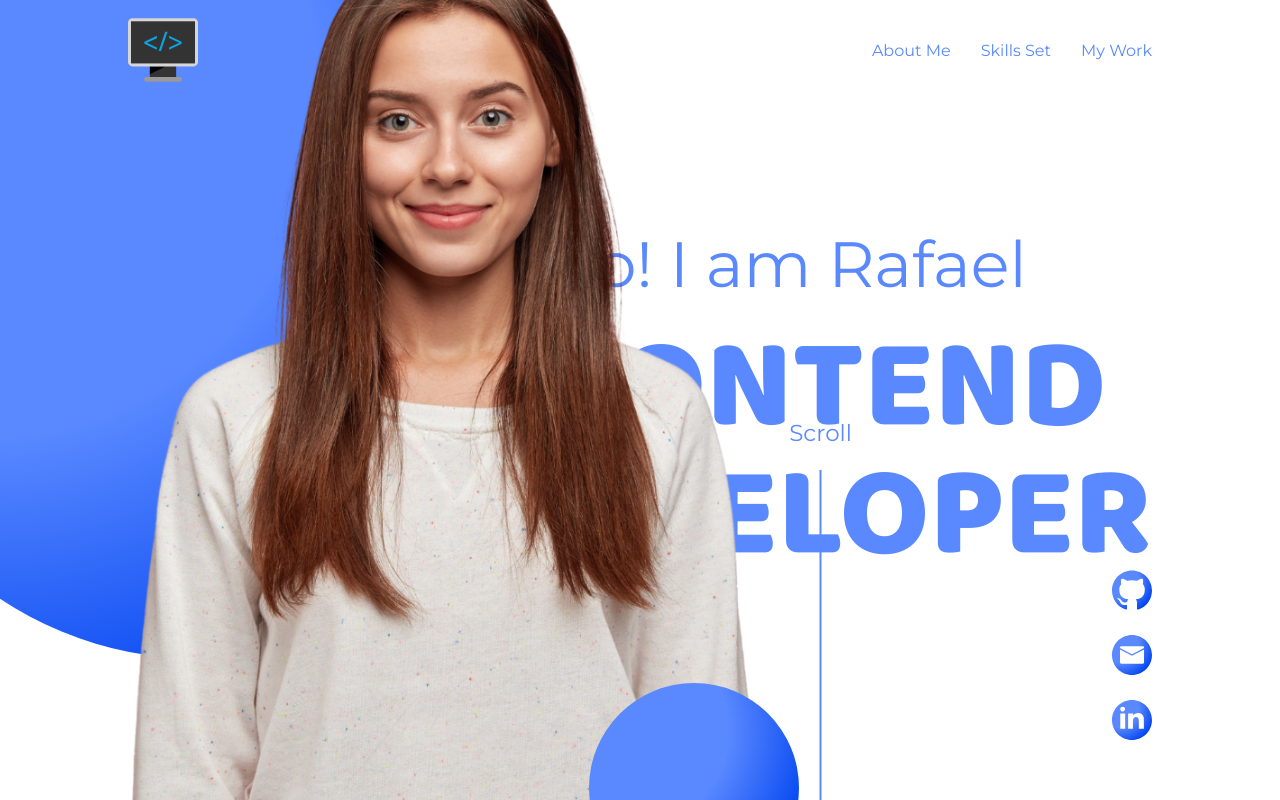
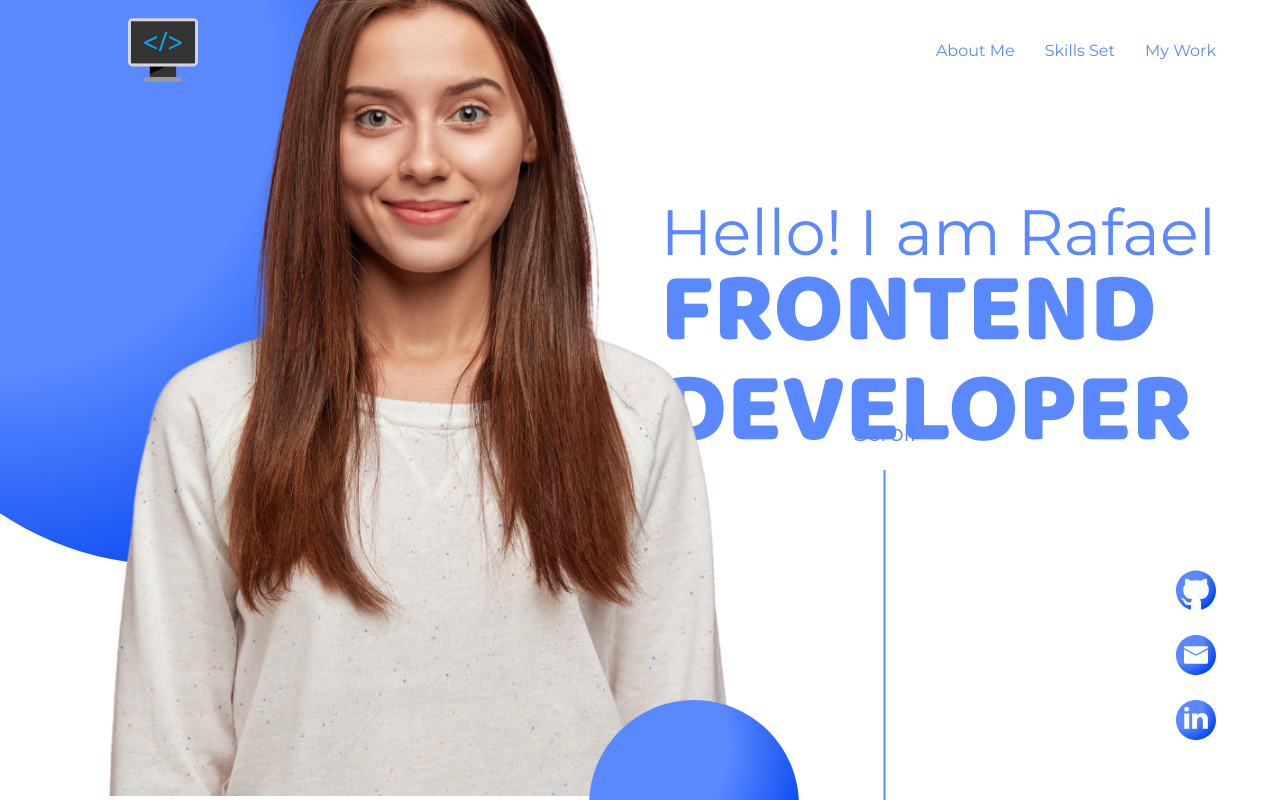
Before and after one commit to Rafael-Go7/Rafael-Go7_Portfolio, an Angular app: page / in a window 1280 px wide. Shown: the top 800 px of the page. Built offline with nearby package versions, Linux system fonts and the light colour scheme.

Commit message:
frontPage-Component responsive Design begun

```diff
--- a/src/app/0_header/header.component.scss
+++ b/src/app/0_header/header.component.scss
@@ -1,7 +1,7 @@
 header {
     height: 100px;
     min-width: 80vw;
-    max-width: 100%;
+    width: 80%;
     margin-left: 10%;
     margin-right: 10%;
 
@@ -38,3 +38,18 @@ header {
     display: flex;
 
 }
+
+@media screen and (min-width: 1200px) and (max-width: 1429px) {
+
+    header{
+        width: 85%;
+        margin-right: 5%;
+    }
+}
+
+@media screen and (min-width: 1200px) and (max-width: 1249px) {
+    header{
+        width: 88%;
+        margin-right: 2%;
+    }
+}
--- a/src/app/1_front-page/front-page.component.html
+++ b/src/app/1_front-page/front-page.component.html
@@ -5,13 +5,12 @@
         <p>Hello! I am Rafael</p>
 
         <div class="headline">
-            FRONTEND DEVELOPER
+            FRONTEND<br> DEVELOPER
         </div>
     </div>
 
     <div class="welcomePhoto">
         <img src="./../assets/img/welcome_photo.svg">
-
     </div>
 
      <div class="rightBottomCorner">
--- a/src/app/1_front-page/front-page.component.scss
+++ b/src/app/1_front-page/front-page.component.scss
@@ -1,14 +1,15 @@
 .frontBoxMajor {
-    height: calc(100vh - 17px);
-    max-height: 100%;
-    // width: 100vw;
+    // height: calc(100vh - 17px);
+    height: 100vh;
+    // max-height: 100%;
+    width: 100vw;
     max-width: 100%;
     margin-right: 10%;
-    background-color: #FFFFFF;
+    background: linear-gradient(179.99deg, #FFFFFF 12.89%, #EAF0FF 91.39%);
     display: flex;
-    justify-content: flex-end;
-    // position: relative;
-    top: 0;
+    // justify-content: flex-end;
+    // top: 0;
+    position: relative;
     z-index: 0;
 
     background-image: url("/assets/img/bubble_blue_big_front.svg");
@@ -17,26 +18,19 @@
     background-position-x: 0px;
     background-position-y: top;
 
-    img {
-        // height:80%;
-        // height:800px;
-        // position: relative;
-        // top: 0;
-        // z-index: 0;
-    }
-
 }
 
 .welcome {
     margin-top: 200px;
-    margin-left: 1000px;
+    // margin-left: 1000px;
     // max-width: 50%;
-    width: 100%;
+    // width: 50%;
     display: flex;
     flex-direction: column;
 
-    // position: absolute;
-    // right: 0;
+    position: absolute;
+    right: 0;
+    padding-right: 10%;
     // padding-left: 50%;
 
     p {
@@ -44,14 +38,12 @@
         font-weight: 400;
         font-style: normal;
         font-size: 64px;
+        line-height: 100%;
         color: #5988FF;
         margin: 0;
     }
 
     // .headline {
-    //     width: 100%;
-    //     display: flex;
-    //     justify-content: flex-end;
     // }
 
     font-family: 'Baloo Bhai Regular';
@@ -63,19 +55,24 @@
 }
 
 .welcomePhoto {
-    display: flex;
     position: absolute;
     bottom: 0;
-    left: 0;
     z-index: 3;
+    margin-left: 8%;
+    // height: 70%;
 
+    .img {
+        // position: relative;
+        // object-fit: contain;
 
-    img {
-        height: 70%;
+        // height: 100%;
+        // height: 100%;
+        // min-height: 70%;
         // width: 100%;
         // width: 892px;
-        margin-left: 8%;
+
     }
+
 }
 
 .scroll {
@@ -147,6 +144,165 @@
     }
 }
 
+// .bubbleMid{
+//     position: relative;
+//     left: 40%;
+//     top: 50px;
+//     background-image: url("/assets/img/bubble_blue_middle.svg");
+//     background-repeat: no-repeat;
+//     z-index: 0;
+// }
 
-// @media screen and (min-width: 1201px) and (max-width: 1400px) {
-// }
+
+@media screen and (min-width: 1430px) and (max-width: 1570px) {
+
+    .welcome {
+        font-size: 100px;
+        line-height: 100%;
+
+        p {
+            font-size: 64px;
+            line-height: 100%;
+        }
+
+    }
+
+}
+
+@media screen and (min-width: 1250px) and (max-width: 1429px) {
+
+    .frontBoxMajor{
+        margin-right: 5%;
+    }
+
+    .welcome {
+        padding-right: 5%;
+        font-size: 100px;
+        line-height: 100%;
+
+        p {
+            font-size: 64px;
+            line-height: 100%;
+        }
+
+    }
+
+    .rightBottomCorner {
+        right: 5%;
+    }
+
+}
+
+@media screen and (min-width: 1250px) and (max-width: 1349px) {
+
+    .frontBoxMajor{
+        margin-right: 5%;
+        background-size: 60vh;
+    }
+
+    .welcome {
+        padding-right: 5%;
+        font-size: 100px;
+        line-height: 100%;
+
+        p {
+            font-size: 64px;
+            line-height: 100%;
+        }
+
+    }
+
+    .welcomePhoto {
+        margin-left: 3%;
+    }
+
+    .rightBottomCorner {
+        right: 5%;
+    }
+}
+
+@media screen and (min-width: 1200px) and (max-width: 1249px) {
+
+    .frontBoxMajor{
+        margin-right: 2%;
+        background-size: 60vh;
+    }
+
+    .welcome {
+        padding-right: 2%;
+        font-size: 100px;
+        line-height: 100%;
+
+        p {
+            font-size: 64px;
+            line-height: 100%;
+        }
+
+    }
+
+    .welcomePhoto {
+        margin-left: 3%;
+    }
+
+    .rightBottomCorner {
+        right: 2%;
+    }
+}
+
+@media screen and (min-width: 850px) and (max-width: 1199px) {
+    .frontBoxMajor{
+        margin-right: 5%;
+        background-size: 90vh;
+    }
+
+    .welcome {
+        position: absolute;
+        left: 0;
+        padding-left: 10%;
+        font-size: 100px;
+        line-height: 100%;
+        color:White;
+        // z-index: 3;
+
+        p {
+            font-size: 64px;
+            line-height: 100%;
+            color: white;
+            word-break: break-all;
+        }
+
+    }
+
+    .welcomePhoto {
+        margin-right: 5%;
+        right: 0;
+    }
+
+    // .toolsBottom a:hover img{
+    //     filter: invert(54%) sepia(99%) saturate(674%) hue-rotate(165deg) brightness(92%) contrast(93%);
+    // }
+
+    .scroll {
+        p {
+            color: white;
+        }
+
+        img {
+            filter: invert(100%) sepia(100%) saturate(0%) hue-rotate(17deg) brightness(104%) contrast(104%);
+        }
+    }
+
+    .rightBottomCorner {
+        position: absolute;
+        left: 10%;
+        right: 90%;
+    }
+
+    .digitalLinks {
+        padding-left: 50px;
+
+        img {
+            filter: invert(100%) sepia(100%) saturate(0%) hue-rotate(17deg) brightness(104%) contrast(104%);
+        }
+    }
+}
--- a/src/app/5_contact/contact.component.html
+++ b/src/app/5_contact/contact.component.html
@@ -49,7 +49,7 @@
     </div>
 
     <div class="upBTNdiv">
-        <button><img src="./../assets/img/arrow_up_white.svg"></button>
+        <button ><img src="./../assets/img/arrow_up_white.svg"></button>
         <div class="upBTNdiv_Bubble">
             <img src="./../assets/img/bubble_blue_small.svg">
         </div>
```
